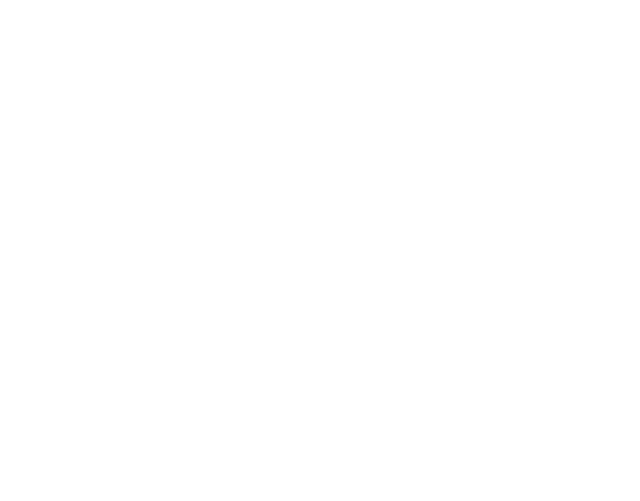
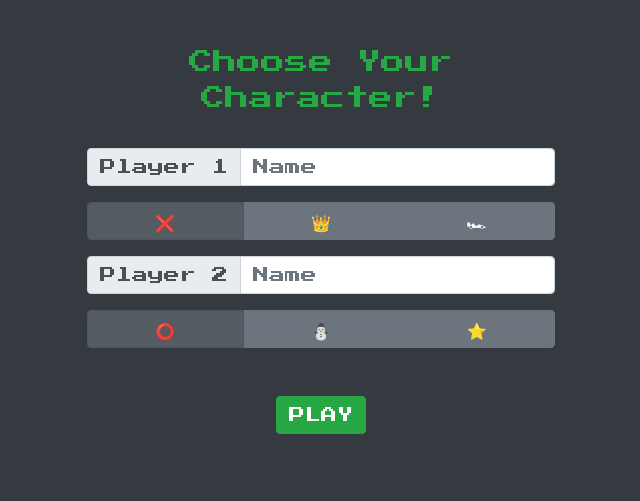
Before and after one commit to dreesehudson/tic-tac-toe, a plain HTML site: page index.html in a window 1280 px wide. Shown: the whole page, without its empty margins (319-959 px from the left). Drawn offline with nearby package versions, Linux system fonts and the light colour scheme.

Commit message:
UI Finished

```diff
--- a/css/style.css
+++ b/css/style.css
@@ -0,0 +1,12 @@
+body {
+    font-family: 'Press Start 2P', cursive;
+
+}
+
+.text-success {
+    color: #48fb00;
+}
+
+.bg-dark{
+    background-color: #021e07;
+}
--- a/index.html
+++ b/index.html
@@ -1,23 +1,101 @@
 <!doctype html>
 <html lang="en">
-  <head>
-    <title>Title</title>
+
+<head>
+    <title>Tic-Tac-Toe</title>
     <!-- Required meta tags -->
     <meta charset="utf-8">
     <meta name="viewport" content="width=device-width, initial-scale=1, shrink-to-fit=no">
 
     <!-- Bootstrap CSS -->
-    <link rel="stylesheet" href="https://stackpath.bootstrapcdn.com/bootstrap/4.3.1/css/bootstrap.min.css" integrity="sha384-ggOyR0iXCbMQv3Xipma34MD+dH/1fQ784/j6cY/iJTQUOhcWr7x9JvoRxT2MZw1T" crossorigin="anonymous">
+    <link rel="stylesheet" href="https://stackpath.bootstrapcdn.com/bootstrap/4.3.1/css/bootstrap.min.css"
+        integrity="sha384-ggOyR0iXCbMQv3Xipma34MD+dH/1fQ784/j6cY/iJTQUOhcWr7x9JvoRxT2MZw1T" crossorigin="anonymous">
+
+    <link href="https://fonts.googleapis.com/css2?family=Press+Start+2P&display=swap" rel="stylesheet">
+
     <link rel="stylesheet" href="css/style.css">
 </head>
-  <body>
-    <div id="app">
+
+<body onload="init()">
+    <div id="app" class="container">
+
+
+
+        <!-- The Modal -->
+        <div class="modal hide fade bg-dark border-0" id="playerModal">
+            <div class="modal-dialog border-0">
+                <div class="modal-content border-0 bg-dark">
+
+                    <!-- Modal Header -->
+                    <div class="modal-header text-center text-success bg-dark border-0">
+                        <h4 class="modal-title">Choose Your Character!</h4>
+                    </div>
+
+                    <!-- Modal body -->
+                    <div class="modal-body">
+                        <div class="input-group mb-3">
+                            <div class="input-group-prepend">
+                                <span class="input-group-text" id="basic-addon1">Player 1</span>
+                            </div>
+                            <input type="text" class="form-control" placeholder="Name" aria-label="Username"
+                                aria-describedby="basic-addon1">
+                        </div>
+                        <div class="btn-group btn-group-toggle mb-3 d-flex justify-content-center"
+                            data-toggle="buttons" id="playerOneSymbolSelection">
+                            <label class="btn btn-secondary active">
+                                <input type="radio" name="options" id="option1" autocomplete="off" checked> ❌
+                            </label>
+                            <label class="btn btn-secondary">
+                                <input type="radio" name="options" id="option2" autocomplete="off"> 👑
+                            </label>
+                            <label class="btn btn-secondary">
+                                <input type="radio" name="options" id="option3" autocomplete="off"> 🏎
+                            </label>
+                        </div>
+                        <div class="input-group mb-3">
+                            <div class="input-group-prepend">
+                                <span class="input-group-text" id="basic-addon1">Player 2</span>
+                            </div>
+                            <input type="text" class="form-control" placeholder="Name" aria-label="Username"
+                                aria-describedby="basic-addon1">
+                        </div>
+                        <div class="btn-group btn-group-toggle mb-3 d-flex justify-content-center"
+                            data-toggle="buttons" id="playerTwoSymbolSelection">
+                            <label class="btn btn-secondary active">
+                                <input type="radio" name="options" id="option1" autocomplete="off" checked> ⭕️
+                            </label>
+                            <label class="btn btn-secondary">
+                                <input type="radio" name="options" id="option2" autocomplete="off"> ⛄️
+                            </label>
+                            <label class="btn btn-secondary">
+                                <input type="radio" name="options" id="option3" autocomplete="off"> ⭐️
+                            </label>
+                        </div>
+                    </div>
+
+                    <!-- Modal footer -->
+                    <div class="modal-footer d-flex justify-content-center border-0">
+                        <button type="button" class="btn btn-success" data-dismiss="modal">PLAY</button>
+                    </div>
+
+                </div>
+            </div>
+        </div>
     </div>
+
+
     <!-- Optional JavaScript -->
     <!-- jQuery first, then Popper.js, then Bootstrap JS -->
-    <script src="https://code.jquery.com/jquery-3.3.1.slim.min.js" integrity="sha384-q8i/X+965DzO0rT7abK41JStQIAqVgRVzpbzo5smXKp4YfRvH+8abtTE1Pi6jizo" crossorigin="anonymous"></script>
-    <script src="https://cdnjs.cloudflare.com/ajax/libs/popper.js/1.14.7/umd/popper.min.js" integrity="sha384-UO2eT0CpHqdSJQ6hJty5KVphtPhzWj9WO1clHTMGa3JDZwrnQq4sF86dIHNDz0W1" crossorigin="anonymous"></script>
-    <script src="https://stackpath.bootstrapcdn.com/bootstrap/4.3.1/js/bootstrap.min.js" integrity="sha384-JjSmVgyd0p3pXB1rRibZUAYoIIy6OrQ6VrjIEaFf/nJGzIxFDsf4x0xIM+B07jRM" crossorigin="anonymous"></script>
+    <script src="https://code.jquery.com/jquery-3.3.1.slim.min.js"
+        integrity="sha384-q8i/X+965DzO0rT7abK41JStQIAqVgRVzpbzo5smXKp4YfRvH+8abtTE1Pi6jizo"
+        crossorigin="anonymous"></script>
+    <script src="https://cdnjs.cloudflare.com/ajax/libs/popper.js/1.14.7/umd/popper.min.js"
+        integrity="sha384-UO2eT0CpHqdSJQ6hJty5KVphtPhzWj9WO1clHTMGa3JDZwrnQq4sF86dIHNDz0W1"
+        crossorigin="anonymous"></script>
+    <script src="https://stackpath.bootstrapcdn.com/bootstrap/4.3.1/js/bootstrap.min.js"
+        integrity="sha384-JjSmVgyd0p3pXB1rRibZUAYoIIy6OrQ6VrjIEaFf/nJGzIxFDsf4x0xIM+B07jRM"
+        crossorigin="anonymous"></script>
     <script src="js/main.js"></script>
 </body>
+
 </html>
--- a/js/main.js
+++ b/js/main.js
@@ -0,0 +1,158 @@
+let turnsTaken = 0;
+let currTurn = 0;
+
+//init fires onload
+function init() {
+
+    //top level HTML container
+    const main = document.getElementById("app");
+
+    //
+    const headerRow = generateElement("div", "headerRow", "row mt-3", main);
+    const headerCol = generateElement("div", "headerCol", "col", headerRow);
+    const headerTitle = generateElement("h1", "headerTitle", "text-center", headerCol);
+    headerTitle.innerHTML = "Tic Tac Toe";
+
+    //player information
+    const infoRow = generateElement("div", "infoRow", "row mt-3", main);
+    const playerOneCol = generateElement("div", "playerOneCol", "col-6 float-left", infoRow);
+    const playerOne = generateElement("p", "playerOneName", "text-left", playerOneCol);
+    playerOne.innerHTML = "Player 1";
+    const playerTwoCol = generateElement("div", "playerTwoCol", "col-6 float-right", infoRow);
+    const playerTwo = generateElement("p", "playerTwoName", "text-right", playerTwoCol);
+    playerTwo.innerHTML = "Player 2";
+
+    const gameBoardRow = generateElement("div", "gameBoardRow", "row mt-3 mx-3", main);
+
+    const buttonRow = generateElement("div", "buttonRow", "row mt-3", main);
+    // const newGameButtonCol = generateElement("div", "newGametButtonCol", "col-6 text-center float-left", buttonRow)
+    const newGameButton = generateElement("button", "newGameButton", "col-6 btn btn-secondary", buttonRow)
+    newGameButton.innerHTML = "New Game";
+
+    // const restartButtonCol = generateElement("div", "restartButtonCol", "col-6 text-center float-right", buttonRow);
+    const restartButton = generateElement("button", "restartButton", "col-6 btn btn-primary float-right", buttonRow)
+    restartButton.innerHTML = "Restart Game"
+
+
+
+    //generates HTML elements given their type, id, classes, and parents as parameters.
+    function generateElement(type, id, classes, parent = false, eventListener = false) {
+        let newElement = document.createElement(type);
+        newElement.setAttribute("class", classes);
+        newElement.setAttribute("id", id);
+        if (eventListener) {
+            //make event listener
+        }
+        if (parent) {
+            parent.appendChild(newElement);
+        }
+        return newElement;
+    }
+
+    //objects for game tiles
+    let tiles = ["border-bottom border-right",
+        "border-bottom border-right",
+        "border-bottom",
+        "border-bottom border-right",
+        "border-bottom border-right",
+        "border-bottom",
+        "border-right",
+        "border-right",
+        ""
+    ]
+    //generate tiles
+    makeGameTiles(tiles);
+
+    function makeGameTiles(array) {
+        for (let i = 0; i < array.length; i++) {
+            const newElement = document.createElement("div");
+            newElement.setAttribute("class", `col-4 border-dark ${array[i]}`);
+            newElement.setAttribute("style", "height:100px; width:100px;");
+            newElement.setAttribute("id", i);
+            gameBoardRow.appendChild(newElement);
+        }
+    }
+
+}
+
+
+//onclick for modal play button
+// playerOne.innerHTML = `${playerOne.name} ${playerOne.symbol}`;
+// playerTwo.innerHTML = `${playerTwo.name} ${playerTwo.symbol}`;
+
+
+//create footer to hold buttons
+
+
+$(document).ready(function () {
+    $("#playerModal").modal('show');
+});
+
+    //PLAY BUTTON event listener
+    //populate player boxes with the names and symbols
+    // <!-- Button to Open the Modal , Need to Render with JS-->
+    // <button type="button" class="btn btn-primary" data-toggle="modal" data-target="#myModal">
+    //     New Game
+    // </button>
+
+    //generate click listeners to game tiles and buttons
+
+
+
+
+
+
+
+//playerOne : name , symbol
+//playerTwo : name , symbol
+//gameTiles  {0: border bottom and right, state: 0
+//            1: border left bottom and right, state: 0
+//            2: border left and bottom, state: 0
+//            3: border top right and bottom, state: 0
+//            4: border all, state: 0
+//            5: border top left and bottom, state: 0
+//            6: border top and right, state: 0
+//            7: border left top and right, state: 0
+//            8: border left and top, state: 0}
+//state 0 = ""
+//state 1 = playerOne.symbol
+//state 2 = playerTwo.symbol
+//
+
+
+//functions
+
+
+
+
+// (IN HTML) modal to receive player names and symbol selections
+//playerOne name input, symbol input (🐱, 👑, 🏎)
+//playerTwo name input, symbol input (🌵, ⛄️, ⭐️)
+
+//set tile state 1 and 2
+
+
+//playerTurn
+//user clicks game tile
+//change tile state
+//check win
+//hard coded win conditions
+//alert to congratulate winner and offer newGame or resetGame
+//turnsTaken++
+//check tie
+//flip currTurn
+
+
+//newGame
+function newGame() {
+    //re-init, toggle modal, new names and symbol selection
+    //flip first turn to whoever went second during previous game
+
+}
+
+//resetGame
+function resetGame() {
+    //reset tile states but keep player names and symbols
+    //flip first turn to whoever went second during previous game
+
+}
```
Also changed, not shown: 2 other files.
